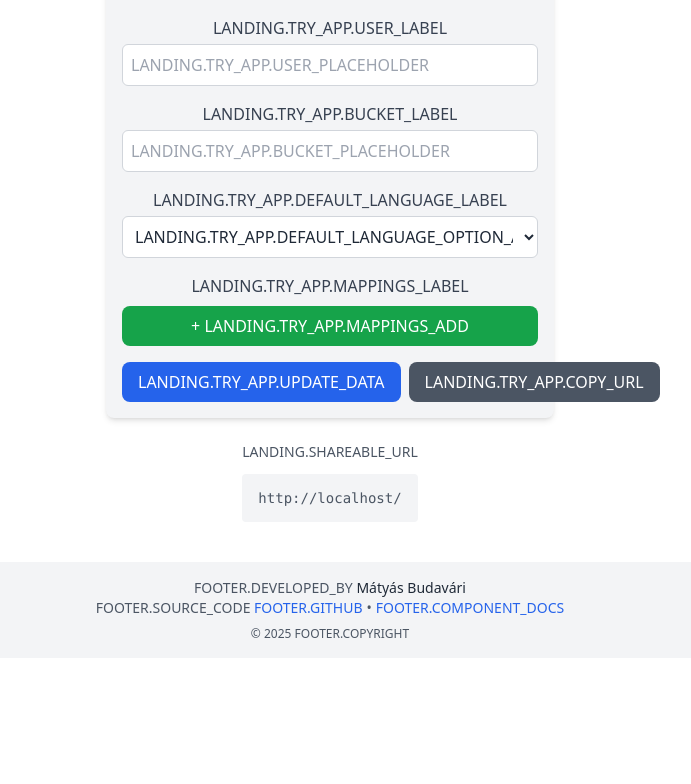
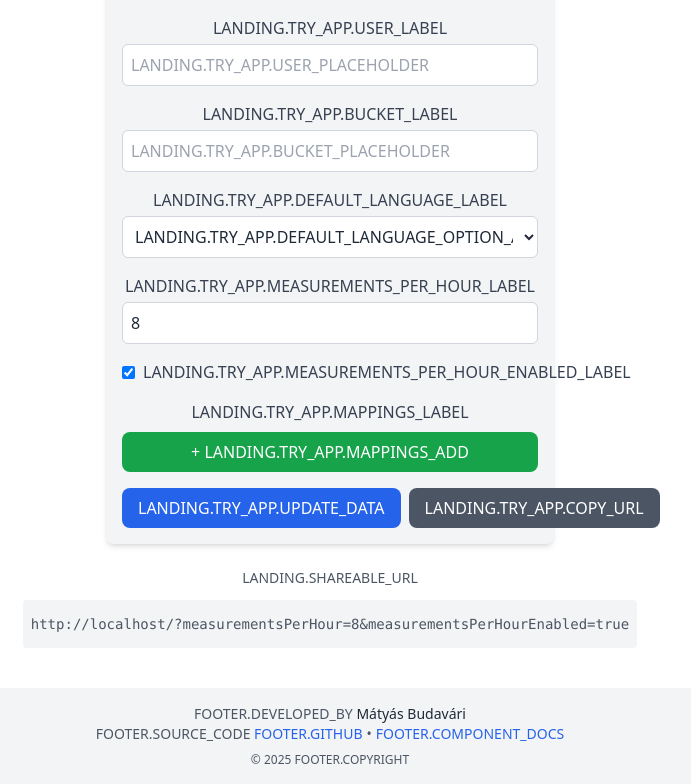
Before and after one commit to budavariam/home-dashboard, a React (Vite) app in the folder frontend/: page / in a window 1280 px wide. Shown: the part 514-1298 px from the top of the page, without its empty margins (310-1001 px from the left). Before the commit the page ends 1172 px from the top, so only its background shows below. Built offline with nearby package versions, Linux system fonts and the light colour scheme; what i18next-resources-to-backend would draw is missing.

Commit message:
feat: set estimated measurements per hour

```diff
--- a/frontend/src/api/fetchHistoricalData.ts
+++ b/frontend/src/api/fetchHistoricalData.ts
@@ -70,7 +70,7 @@ export const fetchHistoricalData = async (
     // Apply fixTimestamps to all readings
     data.forEach(entry => {
         const rootTs = entry.ts;
-        entry.val.readings.forEach(reading => {
+        entry.val.readings?.forEach(reading => {
             fixTimestamps(rootTs)(reading);
         });
     });
--- a/frontend/src/components/HistoricalChart.tsx
+++ b/frontend/src/components/HistoricalChart.tsx
@@ -43,6 +43,7 @@ interface RenderViewProps {
 
 const HistoricalChart: React.FC = () => {
     const { t } = useTranslation();
+    const { mappings, measurementsPerHour, measurementsPerHourEnabled } = useSensorParams();
 
     const METRICS = [
         { key: "hum" as MetricKey, label: t('METRICS.HUMIDITY') },
@@ -66,8 +67,8 @@ const HistoricalChart: React.FC = () => {
         forecastWindowSize: 10,
         compareLastPeriod: false,
         autoScaleY: false,
-        enableLimit: false,
-        itemsPerHour: 4,
+        enableLimit: measurementsPerHourEnabled,
+        itemsPerHour: measurementsPerHour,
     });
     const [selectedDevices, setSelectedDevices] = useState<string[]>([]);
     const [viewMode, setViewMode] = useState<ViewMode>('line');
@@ -89,7 +90,6 @@ const HistoricalChart: React.FC = () => {
         chartConfig.enableLimit,
         chartConfig.itemsPerHour
     );
-    const { mappings } = useSensorParams();
 
     const groupedData: GroupedData = React.useMemo(() => {
         const readings = data?.map((entry) => {
--- a/frontend/src/components/LandingPage.tsx
+++ b/frontend/src/components/LandingPage.tsx
@@ -16,6 +16,8 @@ interface State {
     localUser: string;
     localBucket: string;
     localDefaultLanguage: string;
+    localMeasurementsPerHour: number;
+    localMeasurementsPerHourEnabled: boolean;
     mappingEntries: MappingEntry[];
 }
 
@@ -26,12 +28,14 @@ type Action =
     | { type: 'SET_LOCAL_USER'; payload: string }
     | { type: 'SET_LOCAL_BUCKET'; payload: string }
     | { type: 'SET_LOCAL_DEFAULT_LANGUAGE'; payload: string }
+    | { type: 'SET_LOCAL_MEASUREMENTS_PER_HOUR'; payload: number }
+    | { type: 'SET_LOCAL_MEASUREMENTS_PER_HOUR_ENABLED'; payload: boolean }
     | { type: 'SET_MAPPING_ENTRIES'; payload: MappingEntry[] }
     | { type: 'UPDATE_MAPPING_KEY'; payload: { id: string; key: string } }
     | { type: 'UPDATE_MAPPING_VALUE'; payload: { id: string; value: string } }
     | { type: 'ADD_MAPPING' }
     | { type: 'REMOVE_MAPPING'; payload: string }
-    | { type: 'SYNC_FROM_CONTEXT'; payload: { token: string; user: string; bucket: string; defaultLanguage: string; mappings: Record<string, string> } };
+    | { type: 'SYNC_FROM_CONTEXT'; payload: { token: string; user: string; bucket: string; defaultLanguage: string; measurementsPerHour: number; measurementsPerHourEnabled: boolean; mappings: Record<string, string> } };
 
 const reducer = (state: State, action: Action): State => {
     switch (action.type) {
@@ -47,6 +51,10 @@ const reducer = (state: State, action: Action): State => {
             return { ...state, localBucket: action.payload };
         case 'SET_LOCAL_DEFAULT_LANGUAGE':
             return { ...state, localDefaultLanguage: action.payload };
+        case 'SET_LOCAL_MEASUREMENTS_PER_HOUR':
+            return { ...state, localMeasurementsPerHour: action.payload };
+        case 'SET_LOCAL_MEASUREMENTS_PER_HOUR_ENABLED':
+            return { ...state, localMeasurementsPerHourEnabled: action.payload };
         case 'SET_MAPPING_ENTRIES':
             return { ...state, mappingEntries: action.payload };
         case 'UPDATE_MAPPING_KEY':
@@ -80,6 +88,8 @@ const reducer = (state: State, action: Action): State => {
                 localUser: action.payload.user,
                 localBucket: action.payload.bucket,
                 localDefaultLanguage: action.payload.defaultLanguage,
+                localMeasurementsPerHour: action.payload.measurementsPerHour,
+                localMeasurementsPerHourEnabled: action.payload.measurementsPerHourEnabled,
                 mappingEntries: Object.entries(action.payload.mappings).map(([key, value]) => ({
                     id: Date.now().toString() + Math.random(),
                     key,
@@ -93,7 +103,7 @@ const reducer = (state: State, action: Action): State => {
 
 function LandingPage() {
     const { t } = useTranslation();
-    const { token, apiParams, mappings, defaultLanguage } = useSensorParams();
+    const { token, apiParams, mappings, defaultLanguage, measurementsPerHour, measurementsPerHourEnabled } = useSensorParams();
 
     const [state, dispatch] = useReducer(reducer, {
         showToken: false,
@@ -102,6 +112,8 @@ function LandingPage() {
         localUser: apiParams.user || '',
         localBucket: apiParams.bucket || '',
         localDefaultLanguage: defaultLanguage || '',
+        localMeasurementsPerHour: measurementsPerHour,
+        localMeasurementsPerHourEnabled: measurementsPerHourEnabled,
         mappingEntries: Object.entries(mappings).length > 0
             ? Object.entries(mappings).map(([key, value]) => ({
                 id: Date.now().toString() + Math.random(),
@@ -119,10 +131,12 @@ function LandingPage() {
                 user: apiParams.user || '',
                 bucket: apiParams.bucket || '',
                 defaultLanguage: defaultLanguage || '',
+                measurementsPerHour,
+                measurementsPerHourEnabled,
                 mappings
             }
         });
-    }, [token, apiParams, mappings, defaultLanguage]);
+    }, [token, apiParams, mappings, defaultLanguage, measurementsPerHour, measurementsPerHourEnabled]);
 
     const buildShareUrl = (maskToken = false) => {
         const url = new URL(window.location.href);
@@ -131,6 +145,8 @@ function LandingPage() {
         if (state.localUser) url.searchParams.set('user', state.localUser);
         if (state.localBucket) url.searchParams.set('bucket', state.localBucket);
         if (state.localDefaultLanguage) url.searchParams.set('defaultLanguage', state.localDefaultLanguage);
+        url.searchParams.set('measurementsPerHour', state.localMeasurementsPerHour.toString());
+        url.searchParams.set('measurementsPerHourEnabled', state.localMeasurementsPerHourEnabled.toString());
 
         const mappingsString = state.mappingEntries
             .filter(entry => entry.key && entry.value)
@@ -262,6 +278,35 @@ function LandingPage() {
                     </div>
 
                     <div>
+                        <label htmlFor="measurementsPerHour" className="block text-gray-700 dark:text-gray-300">
+                            {t('LANDING.TRY_APP.MEASUREMENTS_PER_HOUR_LABEL')}
+                        </label>
+                        <input
+                            type="number"
+                            step="0.1"
+                            id="measurementsPerHour"
+                            className="mt-1 block w-full p-2 border border-gray-300 dark:border-gray-600 rounded-md bg-white dark:bg-gray-700 text-gray-800 dark:text-gray-200"
+                            placeholder={t('LANDING.TRY_APP.MEASUREMENTS_PER_HOUR_PLACEHOLDER')}
+                            value={state.localMeasurementsPerHour}
+                            min={0.00000001}
+                            max={1000}
+                            onChange={(e) => dispatch({ type: 'SET_LOCAL_MEASUREMENTS_PER_HOUR', payload: parseFloat(e.target.value) || 0 })}
+                        />
+                    </div>
+
+                    <div>
+                        <label className="flex items-center text-gray-700 dark:text-gray-300">
+                            <input
+                                type="checkbox"
+                                className="mr-2"
+                                checked={state.localMeasurementsPerHourEnabled}
+                                onChange={(e) => dispatch({ type: 'SET_LOCAL_MEASUREMENTS_PER_HOUR_ENABLED', payload: e.target.checked })}
+                            />
+                            <span>{t('LANDING.TRY_APP.MEASUREMENTS_PER_HOUR_ENABLED_LABEL')}</span>
+                        </label>
+                    </div>
+
+                    <div>
                         <label className="block text-gray-700 dark:text-gray-300 mb-2">
                             {t('LANDING.TRY_APP.MAPPINGS_LABEL')}
                         </label>
--- a/frontend/src/components/context/ParamContext.tsx
+++ b/frontend/src/components/context/ParamContext.tsx
@@ -19,12 +19,16 @@ interface ParamContextType {
     defaultLanguage: string | null;
     latestValuesCount: number;
     colorThresholds: ColorThresholds;
+    measurementsPerHour: number;
+    measurementsPerHourEnabled: boolean;
     setToken: (token: string) => void;
     setMappings: (mappings: Record<string, string>) => void;
     setApiParams: (params: ApiParams) => void;
     setDefaultLanguage: (language: string | null) => void;
     setLatestValuesCount: (count: number) => void;
     setColorThresholds: (thresholds: ColorThresholds) => void;
+    setMeasurementsPerHour: (count: number) => void;
+    setMeasurementsPerHourEnabled: (enabled: boolean) => void;
 }
 
 const ParamContext = createContext<ParamContextType | undefined>(undefined);
@@ -53,6 +57,14 @@ export const ParamProvider: React.FC<{ children: React.ReactNode }> = ({ childre
             battery: { low: 20, medium: 50 },
             voltage: { low: 2.5, medium: 2.8 }
         };
+    });
+    const [measurementsPerHour, setMeasurementsPerHour] = useState<number>(() => {
+        const stored = localStorage.getItem('measurementsPerHour');
+        return stored ? parseFloat(stored) : 8;
+    });
+    const [measurementsPerHourEnabled, setMeasurementsPerHourEnabled] = useState<boolean>(() => {
+        const stored = localStorage.getItem('measurementsPerHourEnabled');
+        return stored ? stored === 'true' : true;
     });
 
     useEffect(() => {
@@ -88,6 +100,22 @@ export const ParamProvider: React.FC<{ children: React.ReactNode }> = ({ childre
             setDefaultLanguage(defaultLangParam);
             localStorage.setItem('defaultLanguage', defaultLangParam);
         }
+
+        const measurementsPerHourParam = params.get('measurementsPerHour');
+        if (measurementsPerHourParam) {
+            const value = parseFloat(measurementsPerHourParam);
+            if (!isNaN(value) && value > 0) {
+                setMeasurementsPerHour(value);
+                localStorage.setItem('measurementsPerHour', value.toString());
+            }
+        }
+
+        const measurementsPerHourEnabledParam = params.get('measurementsPerHourEnabled');
+        if (measurementsPerHourEnabledParam !== null) {
+            const value = measurementsPerHourEnabledParam === 'true';
+            setMeasurementsPerHourEnabled(value);
+            localStorage.setItem('measurementsPerHourEnabled', value.toString());
+        }
     }, []);
 
     const value = {
@@ -97,6 +125,8 @@ export const ParamProvider: React.FC<{ children: React.ReactNode }> = ({ childre
         defaultLanguage,
         latestValuesCount,
         colorThresholds,
+        measurementsPerHour,
+        measurementsPerHourEnabled,
         setToken: (newToken: string) => {
             setToken(newToken);
             localStorage.setItem('token', newToken);
@@ -125,6 +155,14 @@ export const ParamProvider: React.FC<{ children: React.ReactNode }> = ({ childre
             setColorThresholds(newThresholds);
             localStorage.setItem('colorThresholds', JSON.stringify(newThresholds));
         },
+        setMeasurementsPerHour: (count: number) => {
+            setMeasurementsPerHour(count);
+            localStorage.setItem('measurementsPerHour', count.toString());
+        },
+        setMeasurementsPerHourEnabled: (enabled: boolean) => {
+            setMeasurementsPerHourEnabled(enabled);
+            localStorage.setItem('measurementsPerHourEnabled', enabled.toString());
+        },
     };
 
     return <ParamContext.Provider value={value}>{children}</ParamContext.Provider>;
--- a/frontend/src/hooks/useSensorData.ts
+++ b/frontend/src/hooks/useSensorData.ts
@@ -4,18 +4,23 @@ import { useSensorParams } from '../components/context/ParamContext';
 import { useMockData } from '../components/context/MockDataContext';
 
 export const useSensorData = () => {
-    const { token, apiParams, latestValuesCount } = useSensorParams();
+    const { token, apiParams, latestValuesCount, measurementsPerHour, measurementsPerHourEnabled } = useSensorParams();
     const { user, bucket } = apiParams;
     const { useMock, getMockData } = useMockData();
 
+    // Calculate the actual items count based on the mode
+    const actualItemsCount = measurementsPerHourEnabled
+        ? Math.max(2, measurementsPerHour)
+        : Math.max(2, latestValuesCount);
+
     return useQuery({
-        queryKey: ['sensorData', user, bucket, token, useMock, latestValuesCount],
+        queryKey: ['sensorData', user, bucket, token, useMock, actualItemsCount],
         queryFn: () => fetchSensorData({
             getMockData: (useMock && getMockData) || null,
             user: user!,
             bucket: bucket!,
             token: token!,
-            itemsCount: latestValuesCount
+            itemsCount: actualItemsCount
         }),
         enabled: useMock || (Boolean(token) && Boolean(user) && Boolean(bucket)),
         refetchInterval: 60 * 1000, // Refetch every 1 minute
--- a/frontend/src/locales/en/translation.json
+++ b/frontend/src/locales/en/translation.json
@@ -7,6 +7,8 @@
     "HUMIDITY": "Humidity",
     "LAST_UPDATED": "Last updated:",
     "LATEST_VALUES_COUNT": "Number of considered readings:",
+    "MEASUREMENTS_PER_HOUR": "Measurements per hour:",
+    "USE_MEASUREMENTS_PER_HOUR": "Use measurements per hour",
     "POWER": "Power",
     "REFRESH": "Refresh Now",
     "TEMPERATURE": "Temperature",
@@ -58,6 +60,9 @@
       "MAPPINGS_VALUE_PLACEHOLDER": "Display name (e.g., Room1)",
       "MAPPINGS_ADD": "Add Mapping",
       "MAPPINGS_REMOVE": "Remove",
+      "MEASUREMENTS_PER_HOUR_LABEL": "Measurements per Hour",
+      "MEASUREMENTS_PER_HOUR_PLACEHOLDER": "Enter measurements per hour (e.g., 8 or 0.5)",
+      "MEASUREMENTS_PER_HOUR_ENABLED_LABEL": "Consider Estimated Measurements per Hour",
       "SHOW": "Show",
       "SUBTITLE": "You can try out the app by entering the following parameters:",
       "TITLE": "Try the App With Your Data",
--- a/frontend/src/locales/hu/translation.json
+++ b/frontend/src/locales/hu/translation.json
@@ -7,6 +7,8 @@
     "HUMIDITY": "Páratartalom",
     "LAST_UPDATED": "Utoljára frissítve:",
     "LATEST_VALUES_COUNT": "Figyelembe vett mérések száma:",
+    "MEASUREMENTS_PER_HOUR": "Mérések óránként:",
+    "USE_MEASUREMENTS_PER_HOUR": "Mérések óránként használata",
     "POWER": "Tápfeszültség",
     "REFRESH": "Frissítés most",
     "TEMPERATURE": "Hőmérséklet",
@@ -58,6 +60,9 @@
       "MAPPINGS_VALUE_PLACEHOLDER": "Megjelenített név (pl. Szoba1)",
       "MAPPINGS_ADD": "Leképezés hozzáadása",
       "MAPPINGS_REMOVE": "Eltávolítás",
+      "MEASUREMENTS_PER_HOUR_LABEL": "Mérések óránként",
+      "MEASUREMENTS_PER_HOUR_PLACEHOLDER": "Adja meg a mérések számát óránként (pl. 8 vagy 0.5)",
+      "MEASUREMENTS_PER_HOUR_ENABLED_LABEL": "Becsült óránkénti mérés figyelembe vétele",
       "SHOW": "Mutat",
       "SUBTITLE": "Kipróbálhatja az alkalmazást a következő paraméterek megadásával:",
       "TITLE": "Próbálja ki az alkalmazást a saját adataival",
```
